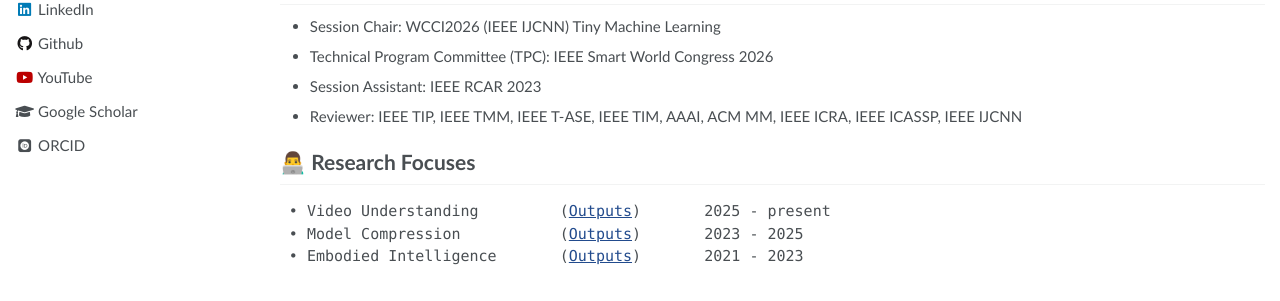
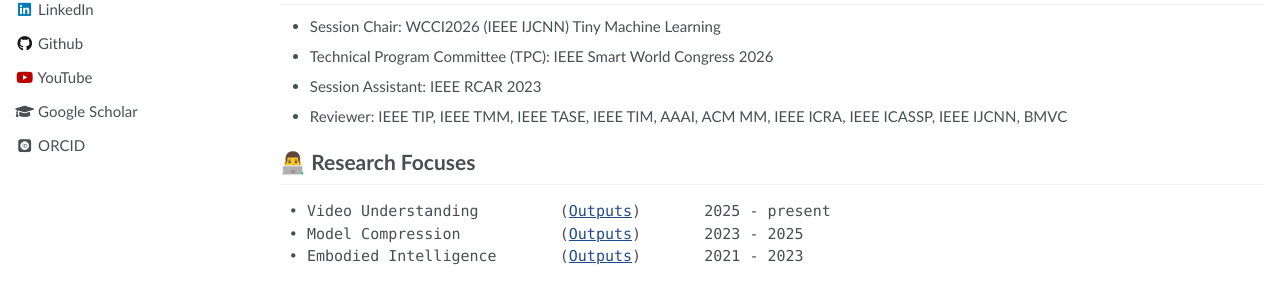
Before and after one commit to microa/microa.github.io, a Jekyll site: the page built from _pages/about.md, in a window 1280 px wide and 900 px high, scrolled down 956 px. Shown: the part 459-760 px from the top of the window. Built offline with Jekyll 4.4.1, drawn with Linux system fonts in a browser that asks for light colours; some web fonts are replaced.

Commit message:
Update about.md

```diff
--- a/_pages/about.md
+++ b/_pages/about.md
@@ -87,7 +87,7 @@ More papers on <a href='https://scholar.google.com/citations?user=WsVak2gAAAAJ'>
 - Session Chair: WCCI2026 (IEEE IJCNN) Tiny Machine Learning
 - Technical Program Committee (TPC): IEEE Smart World Congress 2026
 - Session Assistant: IEEE RCAR 2023
-- Reviewer: IEEE TIP, IEEE TMM, IEEE T-ASE, IEEE TIM, AAAI, ACM MM, IEEE ICRA, IEEE ICASSP, IEEE IJCNN
+- Reviewer: IEEE TIP, IEEE TMM, IEEE TASE, IEEE TIM, AAAI, ACM MM, IEEE ICRA, IEEE ICASSP, IEEE IJCNN, BMVC
 
 
 
```
